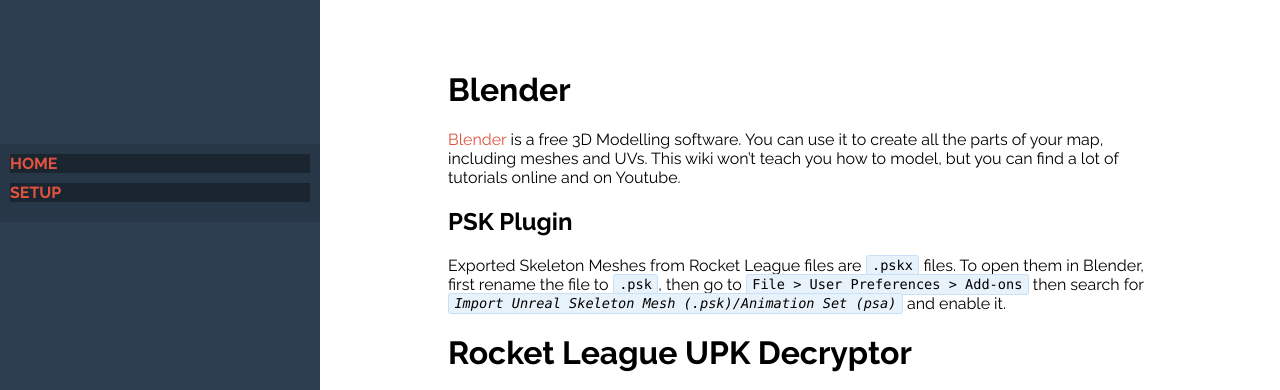
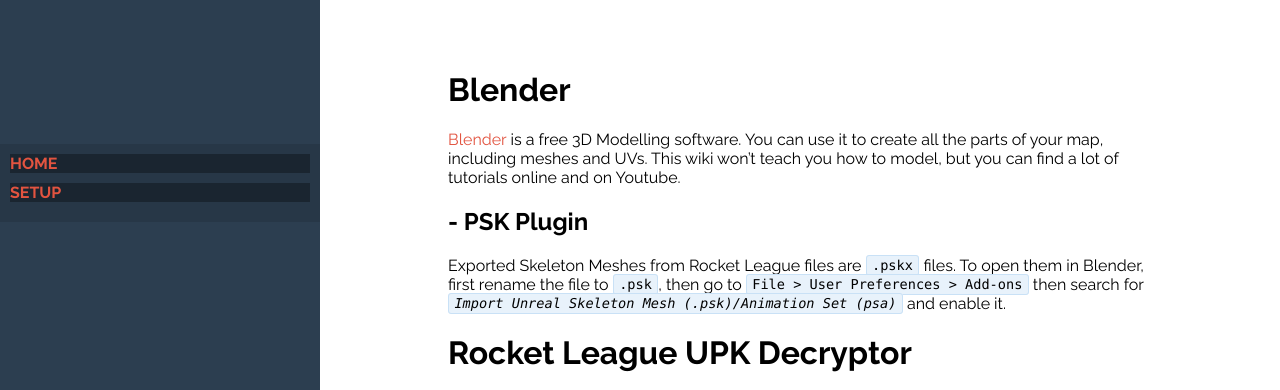
Before and after one commit to rocketleaguemoddingwiki/rocketleaguemoddingwiki.github.io, a Jekyll site: the page built from pages/softwares/softwares.md, in a window 1280 px wide. Shown: the top 390 px of the page. Built offline with Jekyll 4.4.1, drawn with Linux system fonts in a browser that asks for light colours; our own code applies the rules of GitHub Pages for plain Markdown files.

```diff
--- a/pages/softwares/softwares.md
+++ b/pages/softwares/softwares.md
@@ -1,7 +1,7 @@
 # Blender
 [Blender](https://www.blender.org/download/) is a free 3D Modelling software. You can use it to create all the parts of your map, including meshes and UVs.
 This wiki won't teach you how to model, but you can find a lot of tutorials online and on Youtube.
-## PSK Plugin
+## - PSK Plugin
 Exported Skeleton Meshes from Rocket League files are `.pskx` files. To open them in Blender, first rename the file to `.psk`, then go to `File > User Preferences > Add-ons` then search for *`Import Unreal Skeleton Mesh (.psk)/Animation Set (psa)`* and enable it.
 
 # Rocket League UPK Decryptor
```
